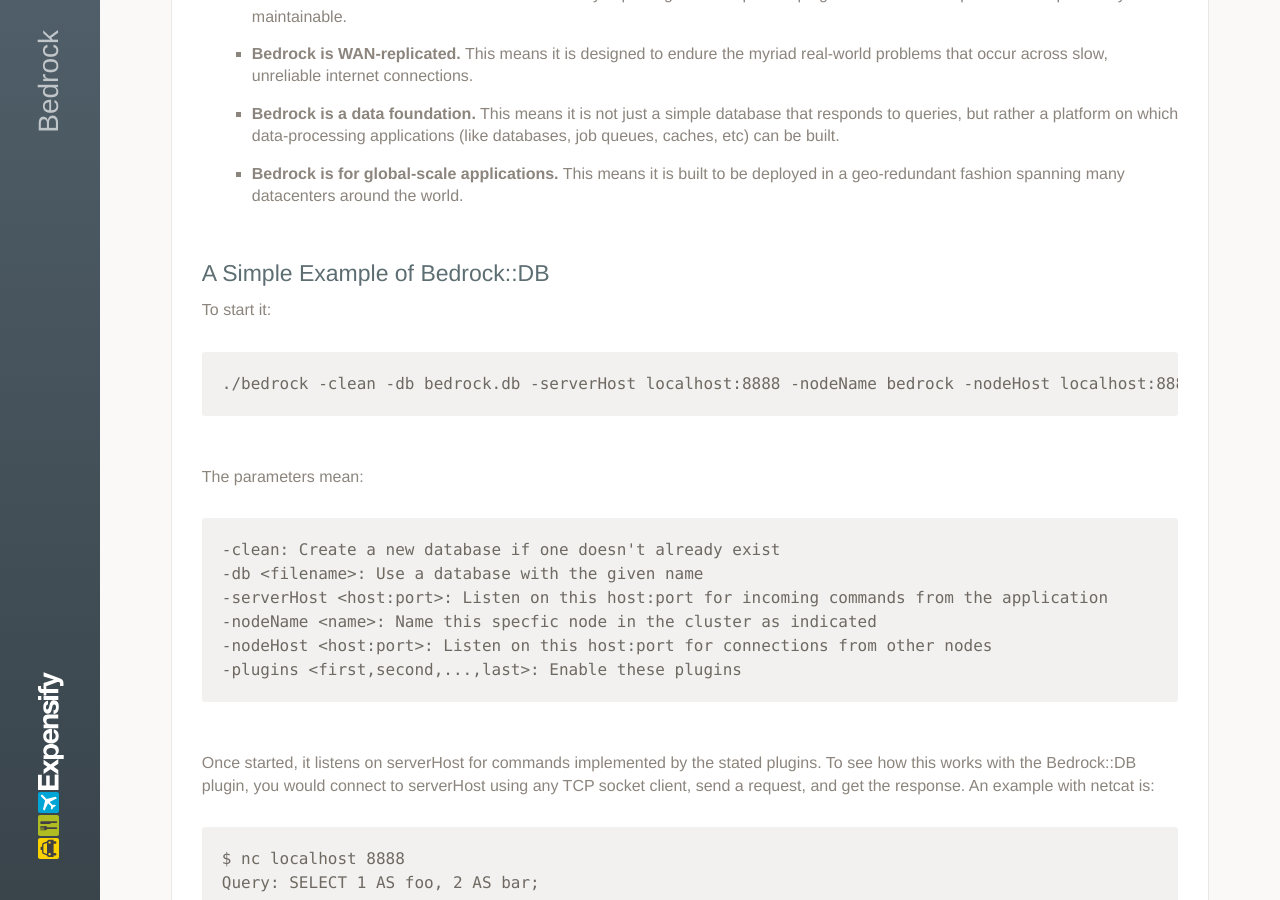
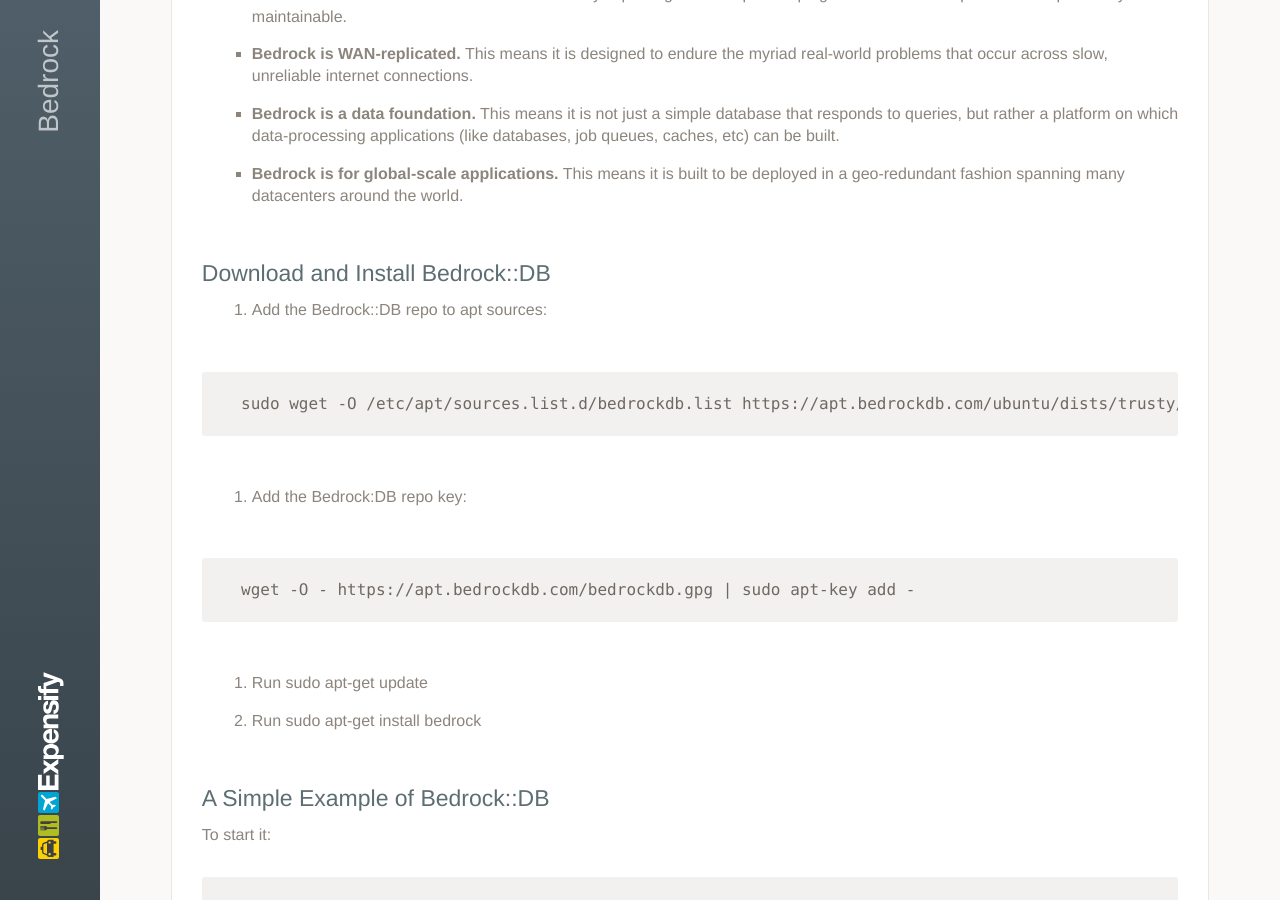
Before and after one commit to Expensify/Bedrock, a Jekyll site: the page built from docs/index.md, in a window 1280 px wide and 900 px high, scrolled down 255 px. Built offline with Jekyll 4.4.1, drawn with Linux system fonts in a browser that asks for light colours.

Commit message:
Add installation instructions to readmes

````diff
--- a/docs/index.md
+++ b/docs/index.md
@@ -10,6 +10,21 @@ Bedrock is a simple, modular, WAN-replicated data foundation for global-scale ap
 * **Bedrock is WAN-replicated.**  This means it is designed to endure the myriad real-world problems that occur across slow, unreliable internet connections.
 * **Bedrock is a data foundation.**  This means it is not just a simple database that responds to queries, but rather a platform on which data-processing applications (like databases, job queues, caches, etc) can be built.
 * **Bedrock is for global-scale applications.**  This means it is built to be deployed in a geo-redundant fashion spanning many datacenters around the world.
+
+## Download and Install Bedrock::DB
+
+1. Add the Bedrock::DB repo to apt sources:
+
+  ```
+  sudo wget -O /etc/apt/sources.list.d/bedrockdb.list https://apt.bedrockdb.com/ubuntu/dists/trusty/bedrockdb.list
+  ```
+2. Add the Bedrock:DB repo key:
+
+  ```
+  wget -O - https://apt.bedrockdb.com/bedrockdb.gpg | sudo apt-key add -
+  ```
+3. Run `sudo apt-get update`
+4. Run `sudo apt-get install bedrock`
 
 ## A Simple Example of Bedrock::DB
 To start it:
````
Also changed, not shown: README.md.
